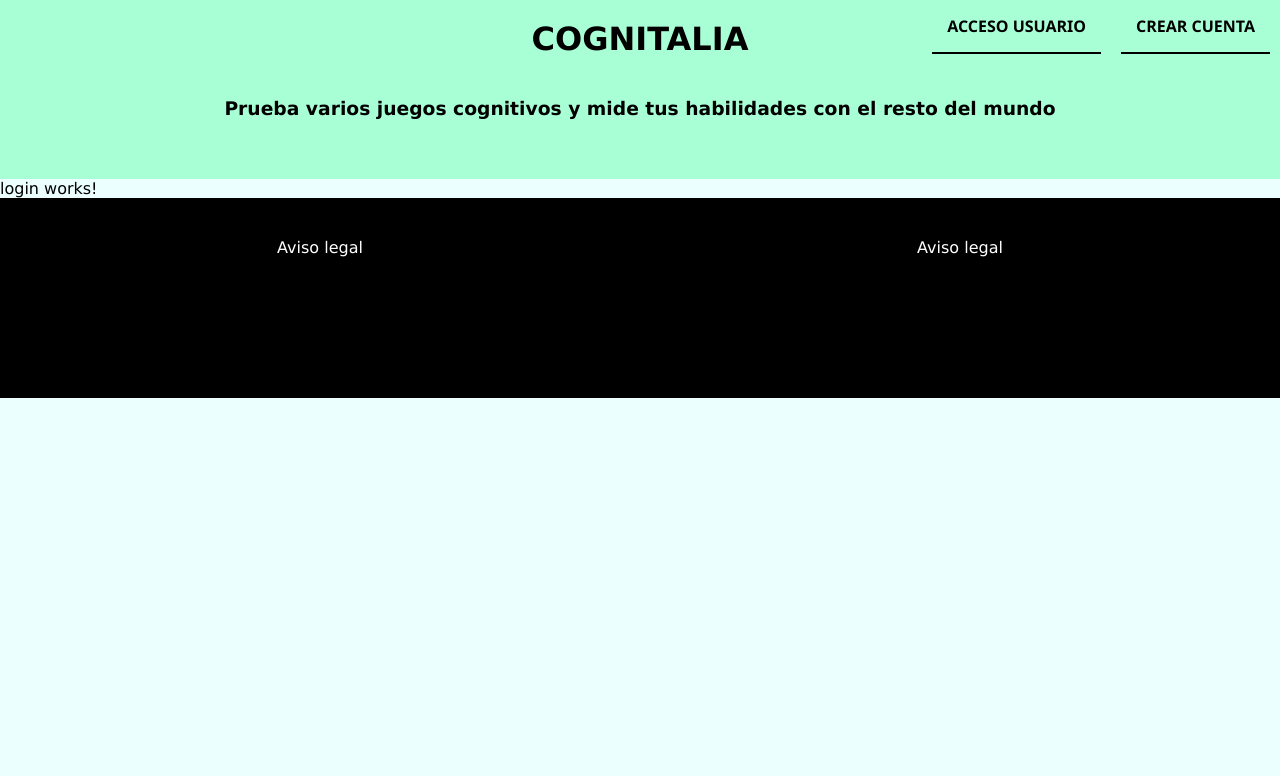
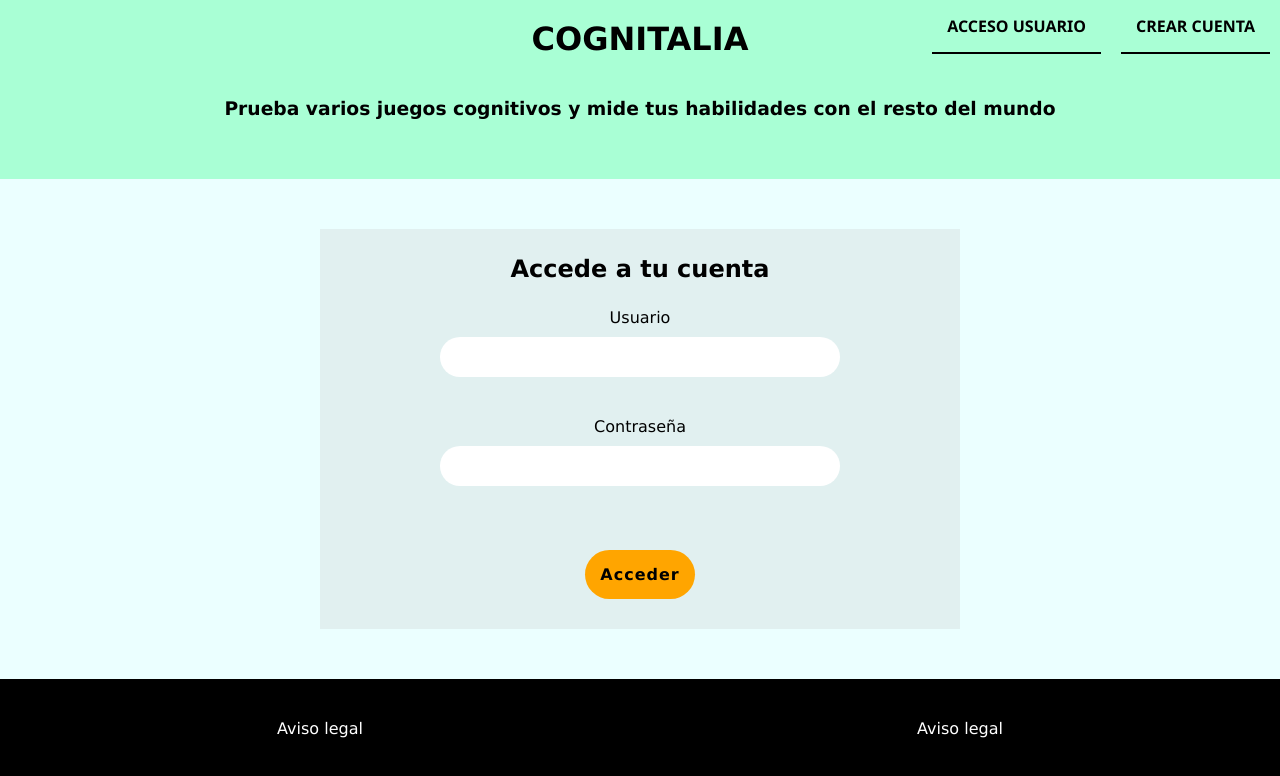
Before and after one commit to Fersanseg/cognitalia, an Angular app: page /acceso-usuario in a window 1280 px wide. Shown: the top 776 px of the page. Built offline with nearby package versions, Linux system fonts and the light colour scheme.

Commit message:
login page style

```diff
--- a/src/app/app.module.ts
+++ b/src/app/app.module.ts
@@ -22,8 +22,8 @@ import { TestDescriptionBoxComponent } from './components/test-description-box/t
 import { TestResultsComponent } from './components/test-results/test-results.component';
 import { GlobalResultsComponent } from './components/global-results/global-results.component';
 import { SingleTestGlobalResultsComponent } from './components/single-test-global-results/single-test-global-results.component';
-import { LoginComponent } from './pages/auth/login/login/login.component';
-import { RegisterComponent } from './pages/auth/register/register/register.component';
+import { LoginComponent } from './pages/auth/login/login.component';
+import { RegisterComponent } from './pages/auth/register/register.component';
 
 const appRoutes: Routes = [
   {path: "", component: HomeComponent},
@@ -57,6 +57,8 @@ const appRoutes: Routes = [
     TestResultsComponent,
     GlobalResultsComponent,
     SingleTestGlobalResultsComponent,
+    LoginComponent,
+    RegisterComponent
   ],
   imports: [
     BrowserModule,
--- /dev/null
+++ b/src/app/pages/auth/login/login.component.html
@@ -0,0 +1,18 @@
+<div class="login">
+    <h2 class="login__header">Accede a tu cuenta</h2>
+    <form>
+        <div class="login__user">
+            <label for="userLogin" class="login__label--user">Usuario</label>
+            <input type="email" id="userLogin" class="login__input--user">
+        </div>
+        <div class="login__pw">
+            <label for="passwordLogin" class="login__label--pw">Contraseña</label>
+            <input type="password" id="passwordLogin" class="login__input--pw">
+        </div>
+
+        <app-button
+            class="login__submit"
+            text="Acceder"
+        ></app-button>
+    </form>
+</div>
--- /dev/null
+++ b/src/app/pages/auth/login/login.component.scss
@@ -0,0 +1,51 @@
+@import "../../../utils/variables.scss";
+
+.login {
+    display: flex;
+    flex-direction: column;
+    justify-content: space-around;
+    align-items: center;
+    margin: 5rem auto;
+    width: 50%;
+    min-height: 40rem;
+    background-color: $light-gray;
+
+    &__header {
+        display: flex;
+        align-items: center;
+        flex-grow: 1;
+    }
+
+    & form {
+        position: relative;
+        display: flex;
+        flex-direction: column;
+        flex-grow: 2;
+        align-items: center;
+        // background-color: red;
+    }
+
+    &__user,
+    &__pw {
+        display: flex;
+        flex-direction: column;
+        justify-content: center;
+        align-items: center;
+        margin-bottom: 3rem;
+
+        & input {
+            all: unset;
+            background-color: white;
+            height: 4rem;
+            min-width: 40rem;
+            margin: 1rem;
+            border-radius: 5rem;
+            text-align: center;
+        }
+    }
+
+    &__submit {
+        position: absolute;
+        bottom: 3rem;
+    }
+}
--- a/src/app/pages/auth/login/login/login.component.html
+++ /dev/null
@@ -1 +0,0 @@
-<a>login works!</a>
```
Also changed, not shown: src/app/pages/auth/login/login.component.ts (renamed from src/app/pages/auth/login/login/login.component.ts), src/app/pages/auth/login/login/login.component.scss (deleted), src/app/pages/auth/register/register.component.html (renamed from src/app/pages/auth/register/register/register.component.html), src/app/pages/auth/register/register.component.scss (added), src/app/pages/auth/register/register.component.ts (renamed from src/app/pages/auth/register/register/register.component.ts), src/app/pages/auth/register/register/register.component.scss (deleted), 2 other files (tests, documents, lock files or other folders).
